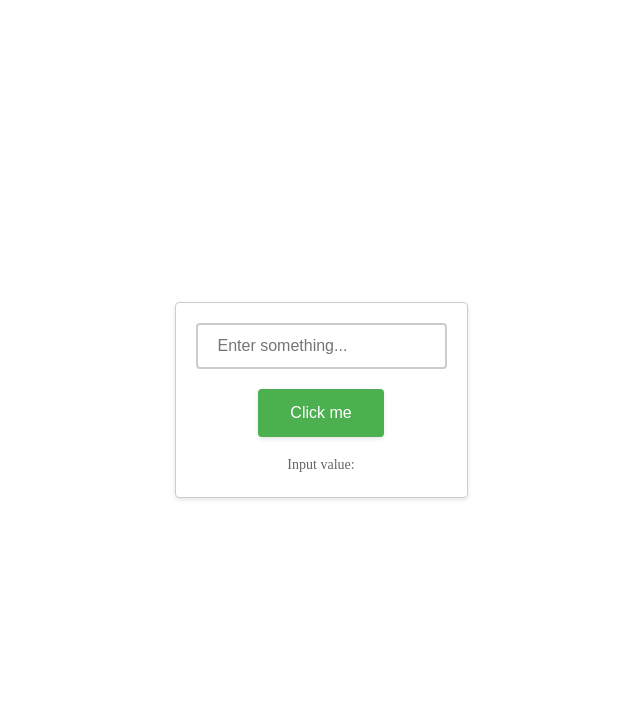
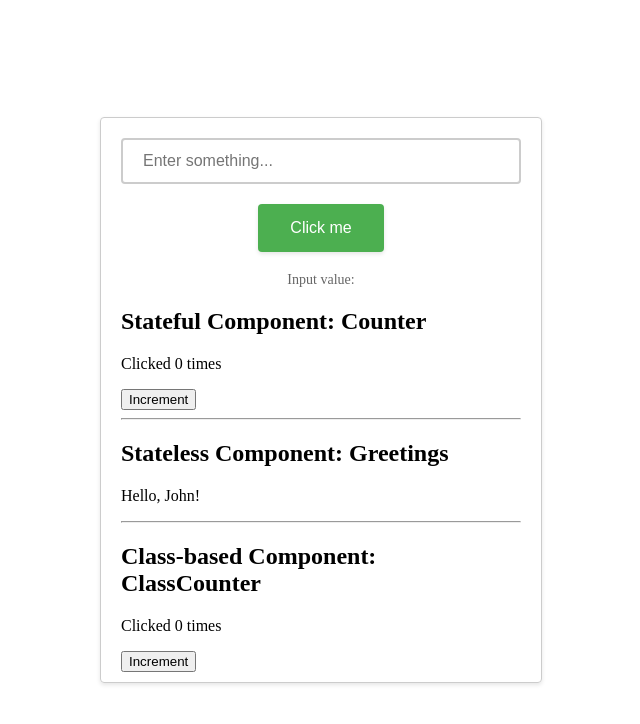
Before and after one commit to MadBowJam/homework36, a React (Create React App) app: page / in a window 1280 px wide. Shown: the top 724 px of the page, without its empty margins (319-959 px from the left). Built offline with nearby package versions, Linux system fonts and the light colour scheme.

Commit message:
completed hw37

```diff
--- a/src/App.js
+++ b/src/App.js
@@ -1,6 +1,9 @@
 import React, { useState } from 'react';
 import Button from './components/Button';
 import Input from './components/Input';
+import Counter from './components/Counter';
+import Greetings from './components/Greetings';
+import ClassCounter from './components/ClassCounter';
 
 const App = () => {
   const [inputValue, setInputValue] = useState('');
@@ -18,6 +21,11 @@ const App = () => {
       <Input placeholder="Enter something..." onChange={handleInputChange} />
       <Button text="Click me" onClick={handleButtonClick} />
       <p className="description">Input value: {inputValue}</p>
+      <Counter />
+      <hr />
+      <Greetings name="John" />
+      <hr />
+      <ClassCounter />
     </div>
   );
 }
--- /dev/null
+++ b/src/components/ClassCounter.jsx
@@ -0,0 +1,26 @@
+import React, { Component } from 'react';
+
+class ClassCounter extends Component {
+  constructor(props) {
+    super(props);
+    this.state = {
+      count: 0
+    };
+  }
+
+  increment = () => {
+    this.setState({ count: this.state.count + 1 });
+  };
+
+  render() {
+    return (
+      <div>
+        <h2>Class-based Component: ClassCounter</h2>
+        <p>Clicked {this.state.count} times</p>
+        <button onClick={this.increment}>Increment</button>
+      </div>
+    );
+  }
+}
+
+export default ClassCounter;
--- /dev/null
+++ b/src/components/Counter.jsx
@@ -0,0 +1,19 @@
+import React, { useState } from 'react';
+
+const Counter = () => {
+  const [count, setCount] = useState(0);
+
+  const increment = () => {
+    setCount(count + 1);
+  };
+
+  return (
+    <div>
+      <h2>Stateful Component: Counter</h2>
+      <p>Clicked {count} times</p>
+      <button onClick={increment}>Increment</button>
+    </div>
+  );
+};
+
+export default Counter;
--- /dev/null
+++ b/src/components/Greetings.jsx
@@ -0,0 +1,12 @@
+import React from 'react';
+
+const Greetings = ({ name }) => {
+  return (
+    <div>
+      <h2>Stateless Component: Greetings</h2>
+      <p>Hello, {name}!</p>
+    </div>
+  );
+};
+
+export default Greetings;
```
